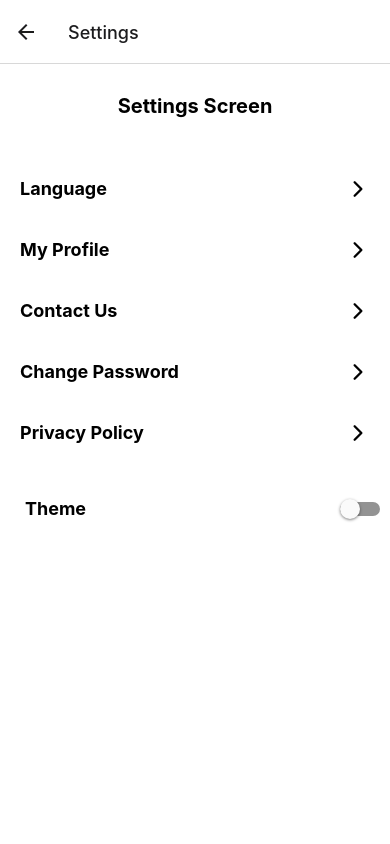
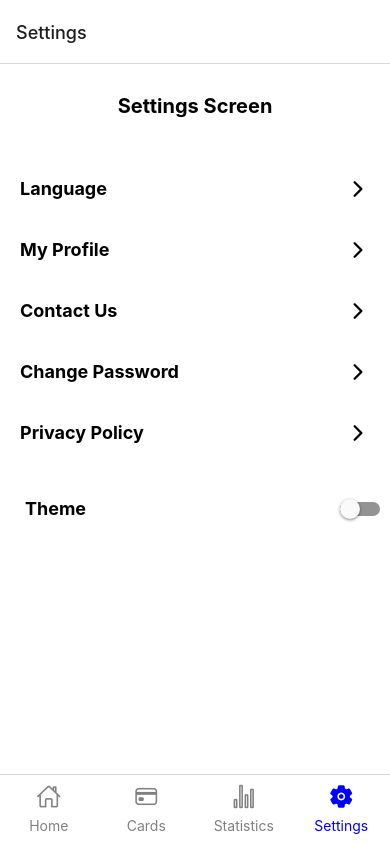
Before and after one commit to Ekow-Davis/rn-assignment5-11083926, a React Native app in the folder Assignment_5/: screen /Settings in a window 390 px wide. Built offline with nearby package versions, Linux system fonts and the light colour scheme.

Commit message:
added the bottom nav bar

```diff
--- a/Assignment_5/App.js
+++ b/Assignment_5/App.js
@@ -1,28 +1,70 @@
+import React from 'react';
 import { StatusBar } from 'expo-status-bar';
-import { ScrollView, StyleSheet, Text, View } from 'react-native';
+import { View, Text, StyleSheet } from 'react-native';
 import { NavigationContainer } from '@react-navigation/native';
 import { createStackNavigator } from '@react-navigation/stack';
-import SettingsScreen from './Screens/SettingsScreen'
-import HomeScreen from './Screens/HomeScreen'
+import { createBottomTabNavigator } from '@react-navigation/bottom-tabs';
+import Ionicons from 'react-native-vector-icons/Ionicons';
+import SettingsScreen from './Screens/SettingsScreen';
+import HomeScreen from './Screens/HomeScreen';
 import { ThemeProvider, ThemeContext } from './ThemeContext';
 
-const Stack = createStackNavigator()
+const Stack = createStackNavigator();
+const Tab = createBottomTabNavigator();
 
-export default function App() {
+const HomeStack = () => (
+  <Stack.Navigator screenOptions={{ headerShown: false }}>
+    <Stack.Screen name="HomeScreen" component={HomeScreen} />
+  </Stack.Navigator>
+);
+
+const SettingsStack = () => (
+  <Stack.Navigator screenOptions={{ headerShown: false }}>
+    <Stack.Screen name="Settings" component={SettingsScreen} />
+  </Stack.Navigator>
+);
+
+const App = () => {
   return (
-    <>
     <ThemeProvider>
       <NavigationContainer>
-        <Stack.Navigator>
-          <Stack.Screen name="HomeScreen" component={HomeScreen} />
-          <Stack.Screen name="Settings" component={SettingsScreen} />
-        </Stack.Navigator>
+        <Tab.Navigator
+          screenOptions={({ route }) => ({
+            tabBarIcon: ({ focused, color, size }) => {
+              let iconName;
+
+              if (route.name === 'Home') {
+                iconName = focused ? 'home' : 'home-outline';
+              } else if (route.name === 'Cards') {
+                iconName = focused ? 'card' : 'card-outline';
+              } else if (route.name === 'Statistics') {
+                iconName = focused ? 'stats-chart' : 'stats-chart-outline';
+              } else if (route.name === 'Settings') {
+                iconName = focused ? 'settings' : 'settings-outline';
+              }
+              return <Ionicons name={iconName} size={size} color={color} />;
+            },
+            tabBarActiveTintColor: 'blue',
+            tabBarInactiveTintColor: 'gray',
+            tabBarStyle: { height: 70 },
+            tabBarLabelStyle: { paddingBottom: 10, fontSize: 14 }
+          })}
+        >
+          <Tab.Screen name="Home" component={HomeStack} />
+          <Tab.Screen name="Cards" component={DummyScreen} />
+          <Tab.Screen name="Statistics" component={DummyScreen} />
+          <Tab.Screen name="Settings" component={SettingsStack} />
+        </Tab.Navigator>
       </NavigationContainer>
     </ThemeProvider>
-    </>
+  );
+};
 
-  );
-}
+const DummyScreen = () => (
+  <View style={styles.container}>
+    <Text>This is a dummy screen</Text>
+  </View>
+);
 
 const styles = StyleSheet.create({
   container: {
@@ -32,3 +74,5 @@ const styles = StyleSheet.create({
     justifyContent: 'center',
   },
 });
+
+export default App;
--- a/Assignment_5/Components/SectionBlock.jsx
+++ b/Assignment_5/Components/SectionBlock.jsx
@@ -7,7 +7,7 @@ const SectionBlock = ({ iconName }) => {
   const { colors, isDarkTheme } = useContext(ThemeContext);
 
   return (
-    <View style={[styles.imageContainer, { backgroundColor: isDarkTheme ? 'blue' : colors.backgroundColor }]}>
+    <View style={[styles.imageContainer, { backgroundColor: isDarkTheme ? '#08192D' : colors.backgroundColor }]}>
       <Ionicons name={iconName} size={30} color={colors.textColor} />
     </View>
   );
--- a/Assignment_5/Components/TransferBlock.jsx
+++ b/Assignment_5/Components/TransferBlock.jsx
@@ -8,14 +8,14 @@ const TransferBlock = ({ iconName, amountColour, label, miniLabel, pay }) => {
 
   return (
     <View style={[styles.container]}>
-      <View style={[styles.iconContainer]}>
+      <View style={[styles.iconContainer, , { backgroundColor: isDarkTheme ? '#08192D' : colors.backgroundColor }]}>
         <Ionicons name={iconName} size={20} color={colors.textColor} />
       </View>
       <View style={styles.textContainer}>
         <Text style={[styles.label, { color: colors.textColor }]}>{label}</Text>
         <Text style={[styles.miniLabel, { color: colors.textColor }]}>{miniLabel}</Text>
       </View>
-      <Text style={[styles.pay, { color: isDarkTheme ?colors.textColor : amountColour }]}>{pay}</Text>
+      <Text style={[styles.pay, { color: isDarkTheme ? colors.textColor : amountColour }]}>{pay}</Text>
     </View>
   );
 };
@@ -33,7 +33,7 @@ const styles = StyleSheet.create({
     justifyContent: 'space-between',
   },
   iconContainer: {
-    borderRadius: 30,
+    borderRadius: 100,
     width: 50,
     height: 50,
     alignItems: 'center',
--- a/Assignment_5/Screens/HomeScreen.jsx
+++ b/Assignment_5/Screens/HomeScreen.jsx
@@ -5,6 +5,7 @@ import { SafeAreaView } from 'react-native-safe-area-context';
 import { ThemeContext } from '../ThemeContext';
 import SectionBlock from '../Components/SectionBlock';
 import TransferBlock from '../Components/TransferBlock';
+import Ionicons from 'react-native-vector-icons/Ionicons';
 
 const sectionData = [
   { key: '1', iconName: "arrow-up-outline" },
@@ -14,14 +15,14 @@ const sectionData = [
 ];
 
 const verticalData = [
-  { key: '1', iconName: 'logo-apple', pay: "$99", label: "Apple Store", miniLabel: "Entertainment", amountColour: 'Blue' },
-  { key: '2', iconName: 'musical-notes-outline', pay: "$-6,99", label: "Spotify", miniLabel: "Music" },
-  { key: '3', iconName: 'swap-horizontal-outline', pay: "$5,99", label: "Money Transfer", miniLabel: "Transaction", amountColour: 'Blue' },
-  { key: '4', iconName: 'cart-outline', pay: "$51,99", label: "Grocery", miniLabel: "Shopping", amountColour: 'Blue' },
-  { key: '5', iconName: 'logo-apple', pay: "$-12,99", label: "Apple Store", miniLabel: "Entertainment" },
-  { key: '6', iconName: 'swap-horizontal-outline', pay: "$16,99", label: "Money Transfer", miniLabel: "Transaction", amountColour: 'Blue' },
-  { key: '7', iconName: 'musical-notes-outline', pay: "$-5,99", label: "Spotify", miniLabel: "Music" },
-  { key: '8', iconName: 'cart-outline', pay: "$23,99", label: "Grocery", miniLabel: "Shopping", amountColour: 'Blue' },
+  { key: '1', iconName: 'logo-apple', pay: "$99", label: "Apple Store", miniLabel: "Entertainment", amountColour: 'blue' },
+  { key: '2', iconName: 'musical-notes-outline', pay: "$-6,99", label: "Spotify", miniLabel: "Music", amountColour: 'black' },
+  { key: '3', iconName: 'swap-horizontal-outline', pay: "$5,99", label: "Money Transfer", miniLabel: "Transaction", amountColour: 'blue' },
+  { key: '4', iconName: 'cart-outline', pay: "$51,99", label: "Grocery", miniLabel: "Shopping", amountColour: 'blue' },
+  { key: '5', iconName: 'logo-apple', pay: "$-12,99", label: "Apple Store", miniLabel: "Entertainment", amountColour: 'black' },
+  { key: '6', iconName: 'swap-horizontal-outline', pay: "$16,99", label: "Money Transfer", miniLabel: "Transaction", amountColour: 'blue' },
+  { key: '7', iconName: 'musical-notes-outline', pay: "$-5,99", label: "Spotify", miniLabel: "Music", amountColour: 'black' },
+  { key: '8', iconName: 'cart-outline', pay: "$23,99", label: "Grocery", miniLabel: "Shopping", amountColour: 'blue' },
 ];
 
 const visaCard = require("../assets/Card.png");
@@ -36,14 +37,8 @@ const HomeScreen = ({ navigation }) => {
       <View style={[styles.container, { backgroundColor: colors.backgroundColor }]}>
         <StatusBar style={isDarkTheme ? 'light' : 'dark'} />
         <ScrollView>
-          <View style={{ marginBottom: 15, marginTop: 30 }}>
-            <View style={{ alignItems: 'center', justifyContent: 'center' }}>
-              <Text
-                onPress={() => { navigation.navigate('Settings') }}
-                style={{ color: colors.textColor }}>
-                Home Screen
-              </Text>
-            </View>
+          <View style={{ marginBottom: 15,}}>
+
 
             <View style={{ flexDirection: 'row', marginBottom: 10 }}>
               <Image source={Profile} style={{ marginLeft: 30, margin: 8, marginRight: 10 }} />
@@ -53,8 +48,8 @@ const HomeScreen = ({ navigation }) => {
                 <Text style={{ fontWeight: 'bold', fontSize: 22, color: colors.textColor }}>Eric Atsu</Text>
               </View>
 
-              <View style={styles.imageContainer}>
-                <Image source={Search} style={styles.image} />
+              <View style={[styles.imageContainer, { backgroundColor: isDarkTheme ? '#08192D' : colors.backgroundColor }]}>
+              <Ionicons name="search-outline" size={20} color={colors.textColor} />
               </View>
             </View>
 
--- a/Assignment_5/ThemeContext.js
+++ b/Assignment_5/ThemeContext.js
@@ -28,6 +28,6 @@ const lightTheme = {
 };
 
 const darkTheme = {
-  backgroundColor: '#000',
+  backgroundColor: '#001123',
   textColor: '#fff',
 };
--- a/Assignment_5/package.json
+++ b/Assignment_5/package.json
@@ -17,9 +17,9 @@
     "react": "18.2.0",
     "react-native": "0.74.2",
     "react-native-paper": "^5.12.3",
-    "react-native-vector-icons": "^10.1.0",
+    "react-native-safe-area-context": "4.10.1",
     "react-native-screens": "3.31.1",
-    "react-native-safe-area-context": "4.10.1"
+    "react-native-vector-icons": "^10.1.0"
   },
   "devDependencies": {
     "@babel/core": "^7.20.0"
```
Also changed, not shown: Assignment_5/Screens/CardScreen.jsx (added, +20 -0 lines), Assignment_5/Screens/StatisticsScreen.jsx (added, +20 -0 lines).
